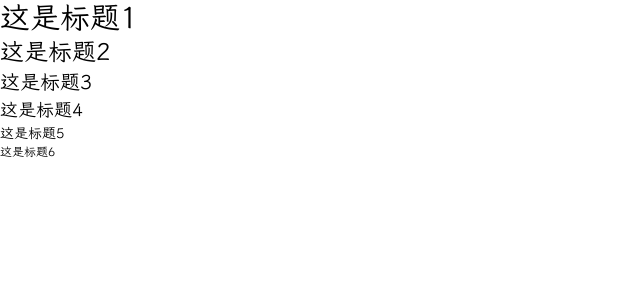
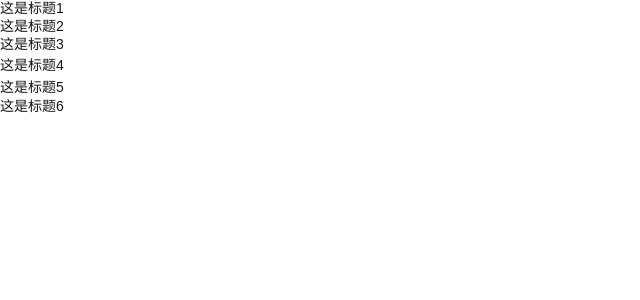
Before and after one commit to qinshi0930/xingyed.site, a Next.js app: page / in a window 1280 px wide. Shown: the top 300 px of the page, without its empty margins (0-640 px from the left). Built offline with nearby package versions, Linux system fonts and the light colour scheme.

Commit message:
add app.css with theme styles

```diff
--- /dev/null
+++ b/src/app/styles/app.css
@@ -0,0 +1,26 @@
+@import "tailwindcss";
+
+:root {
+	--background: #fff;
+	--foreground: #171717;
+}
+
+@theme inline {
+	--color-background: var(--background);
+	--color-foreground: var(--foreground);
+	--font-sans: var(--font-geist-sans);
+	--font-mono: var(--font-geist-mono);
+}
+
+@media (prefers-color-scheme: dark) {
+	:root {
+		--background: #0a0a0a;
+		--foreground: #ededed;
+	}
+}
+
+body {
+	font-family: "Arial", "Helvetica", sans-serif;
+	color: var(--foreground);
+	background: var(--background);
+}
--- a/src/app/styles/index.css
+++ b/src/app/styles/index.css
@@ -2,3 +2,4 @@
 @import "./fonts/lxgwwenkai-regular.css";
 @import "./fonts/lxgwwenkaimono-regular.css";
 @import "./tailwind.css";
+@import "./app.css";
```
